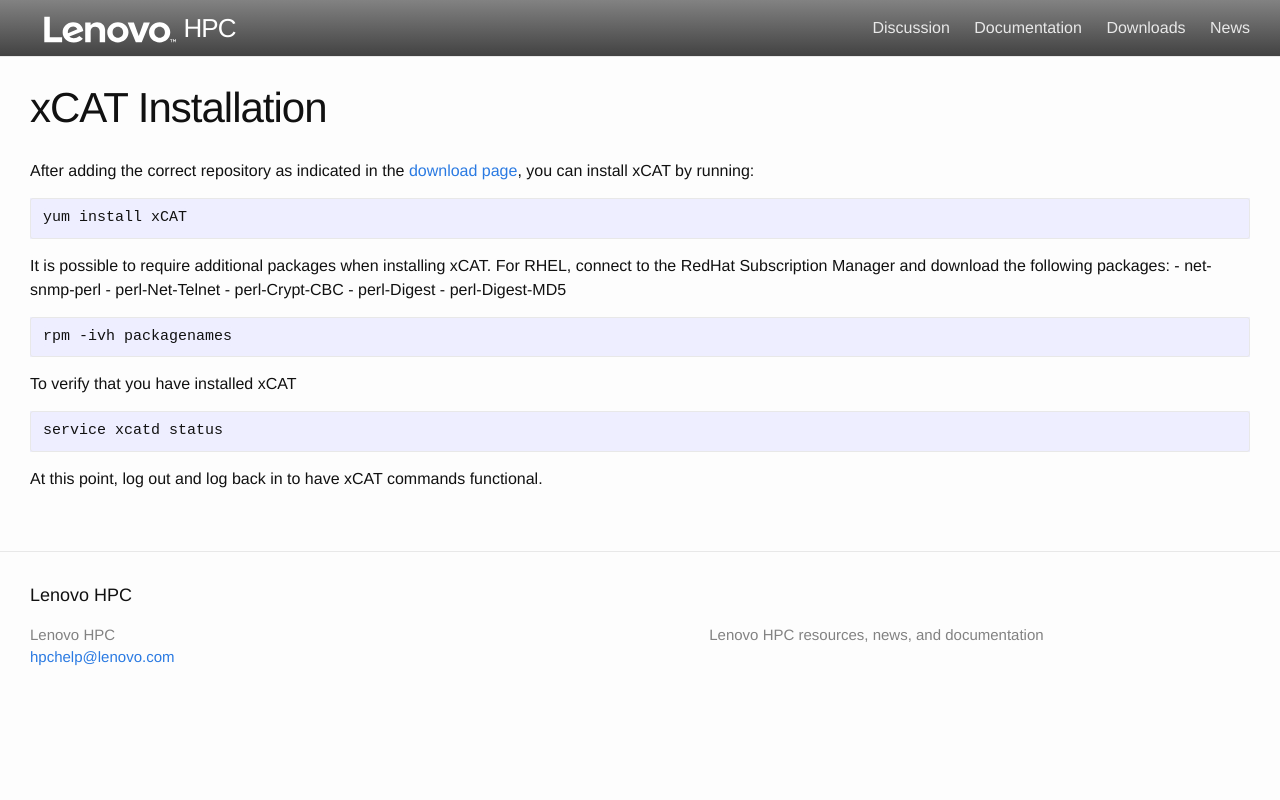
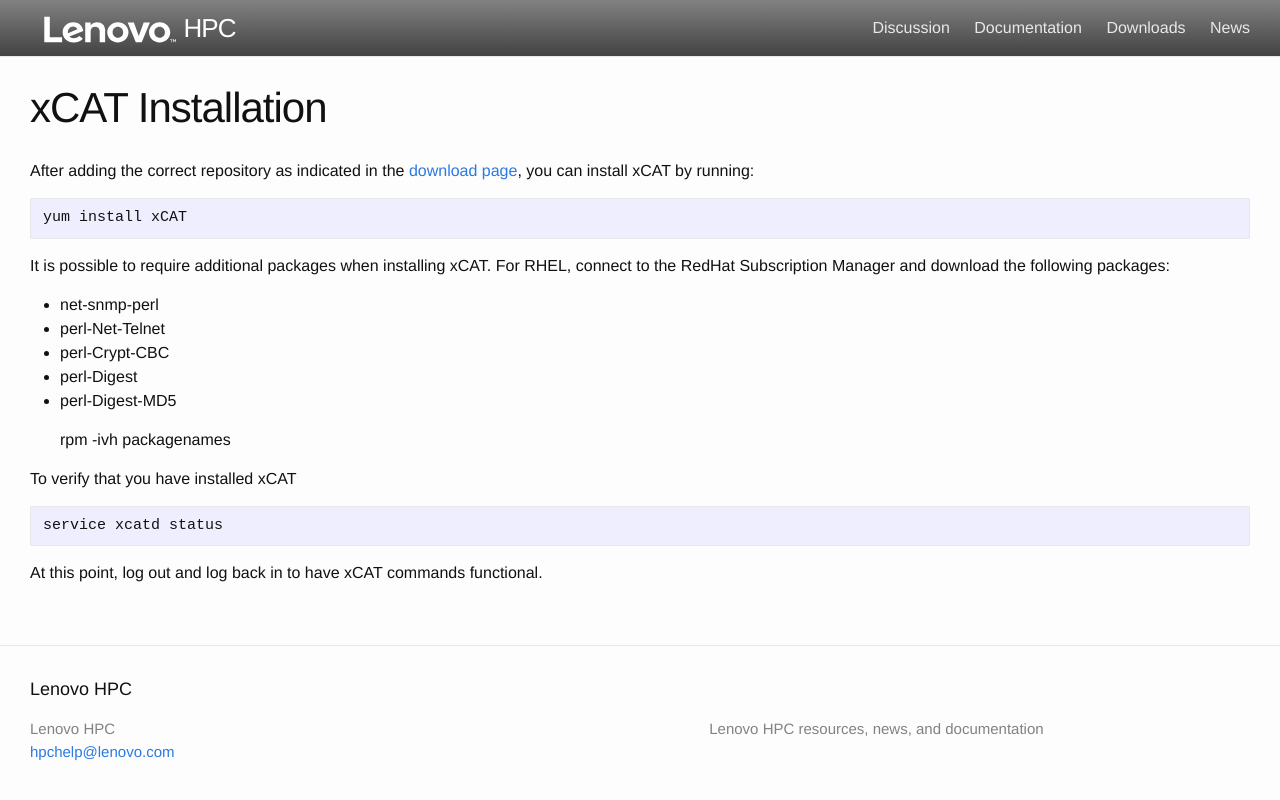
Before and after one commit to xcat2/confluent-docs, a Jekyll site: the page built from docs/installxcat.md, in a window 1280 px wide. Shown: the top 800 px of the page. Built offline with Jekyll 4.4.1, drawn with Linux system fonts in a browser that asks for light colours.

```diff
--- a/docs/installxcat.md
+++ b/docs/installxcat.md
@@ -10,11 +10,11 @@ After adding the correct repository as indicated in the [download page]({{ site.
 
 It is possible to require additional packages when installing xCAT.
 For RHEL, connect to the RedHat Subscription Manager and download the following packages:
-    - net-snmp-perl
-	- perl-Net-Telnet
-	- perl-Crypt-CBC
-	- perl-Digest
-	- perl-Digest-MD5
+* net-snmp-perl
+* perl-Net-Telnet
+* perl-Crypt-CBC
+* perl-Digest
+* perl-Digest-MD5
 
 	rpm -ivh packagenames
 
```
